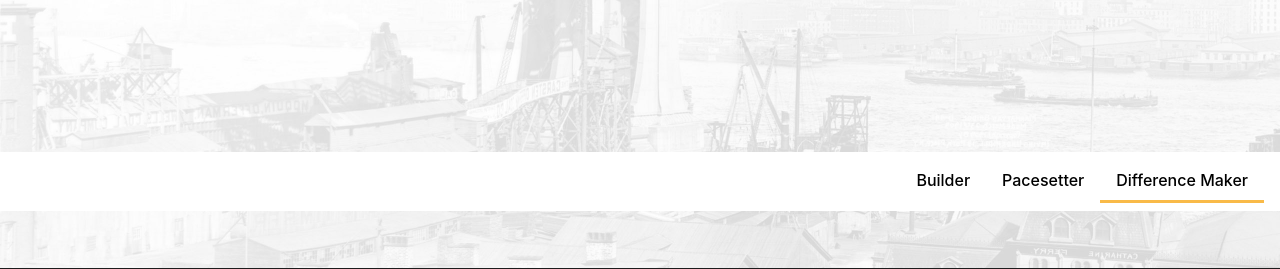
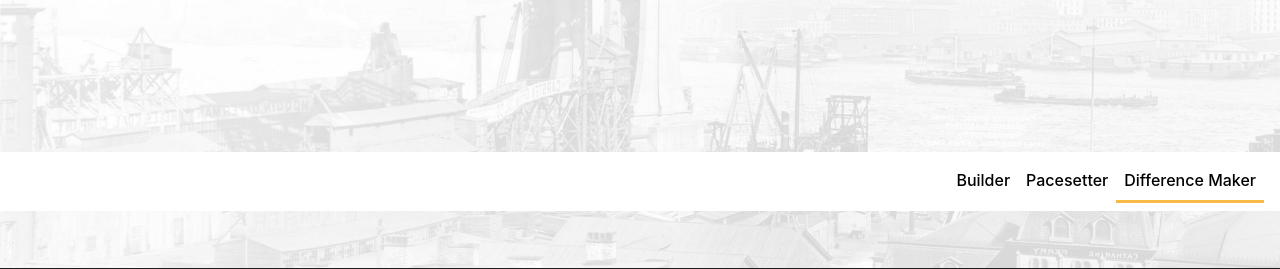
Before and after one commit to goredd5/mjhru, a Django app: page / in a window 1280 px wide. Shown: the part 589-858 px from the top of the page. Run offline with Django 3.2, Linux system fonts and the light colour scheme; some libraries are stand-ins or nearby versions.

Commit message:
Change padding of bottom nav

```diff
--- a/portfolio/templates/base.html
+++ b/portfolio/templates/base.html
@@ -64,6 +64,9 @@
         .icon {
           height: 50px;
         }
+        .nav-link {
+          padding: .5rem .5rem!important;
+        }
     </style>
   </head>
 
```
